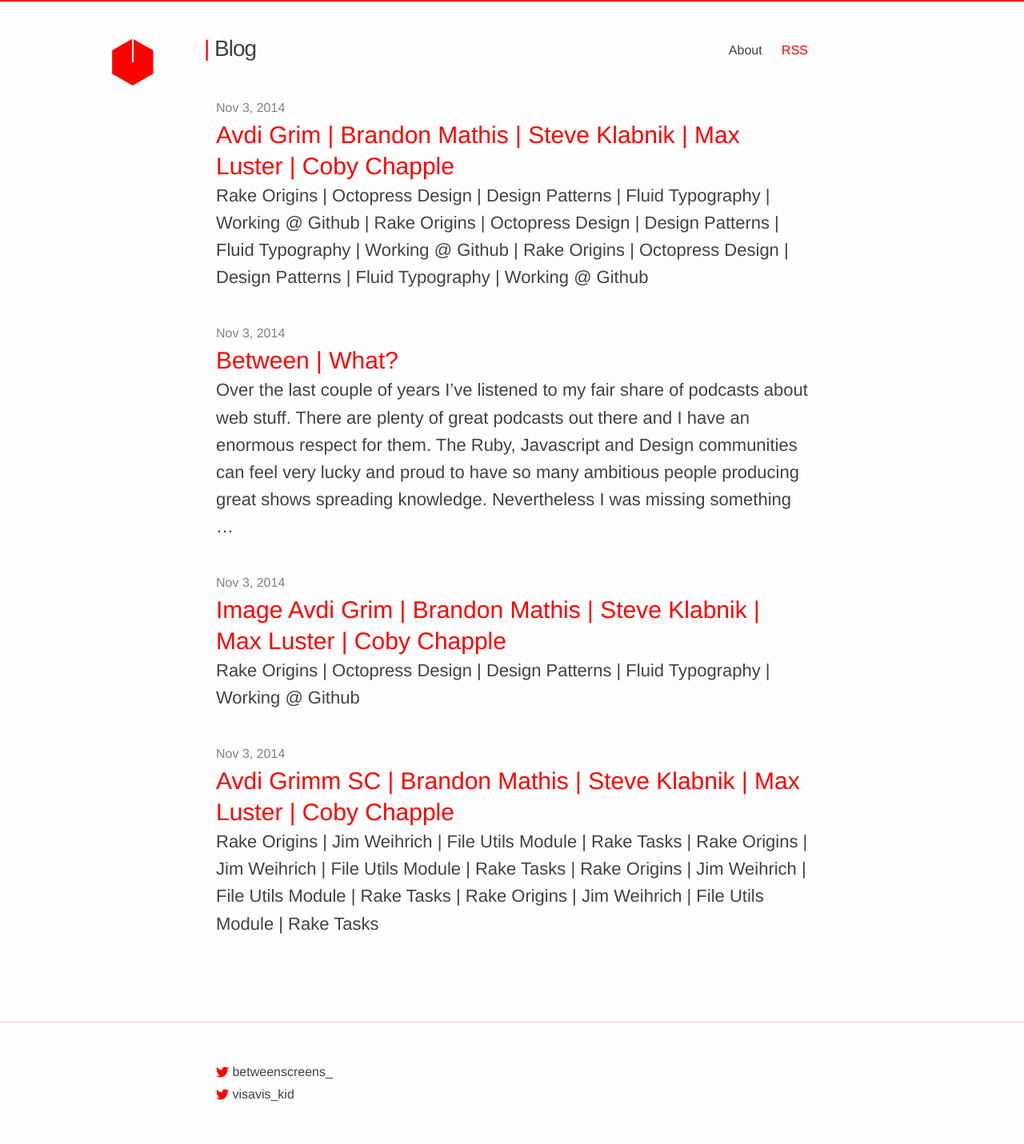
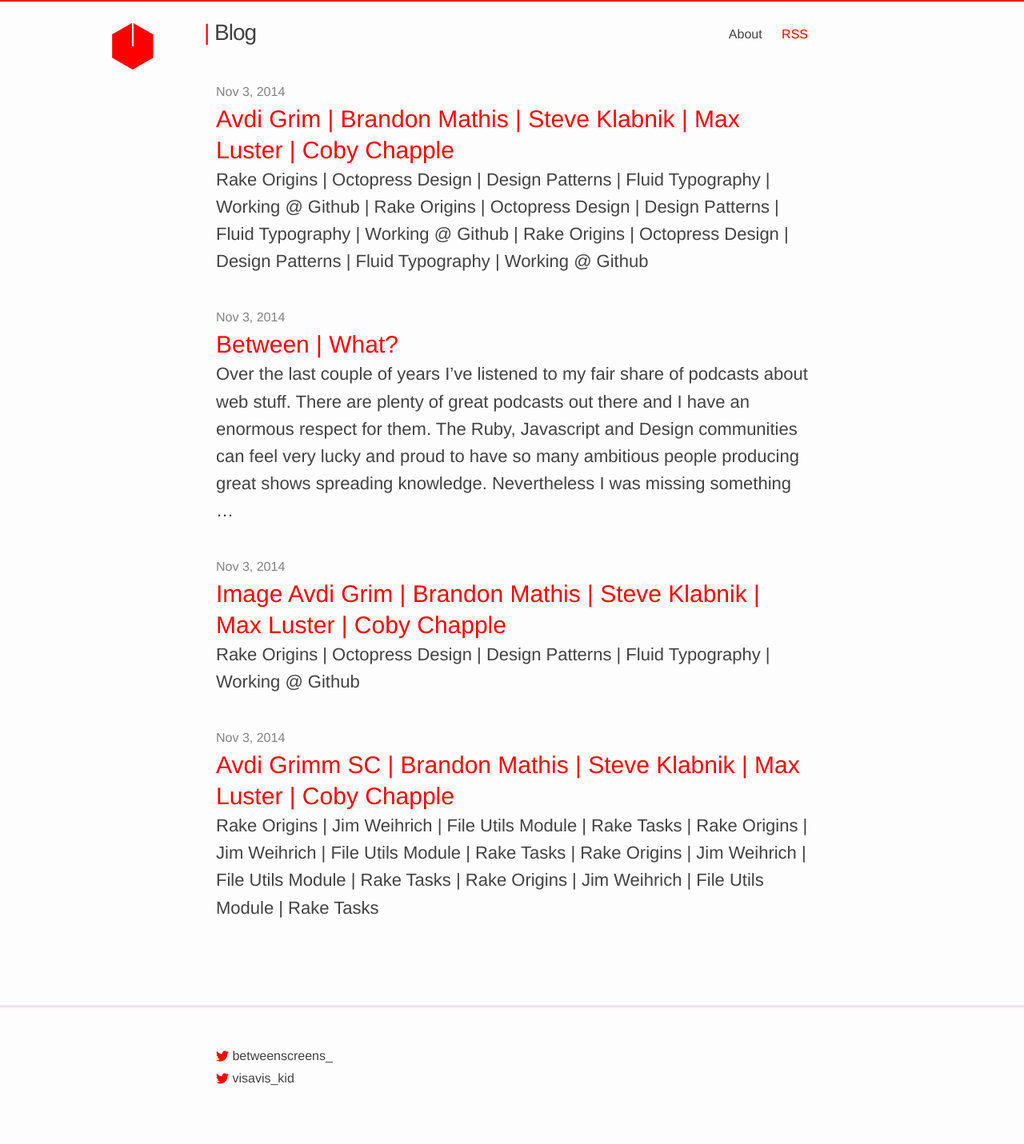
Before and after one commit to vis-kid/between_blog, a Jekyll site: the page built from index.html, in a window 1280 px wide. Shown: the whole page at 80% size. Built offline with Jekyll 4.4.1, drawn with Linux system fonts in a browser that asks for light colours; the list of posts is cut into pages by our own code.

Commit message:
Small adjustments for navigation, logo spacing on small devices

```diff
--- a/_sass/_layout.scss
+++ b/_sass/_layout.scss
@@ -6,6 +6,13 @@
 
     // Positioning context for the mobile navigation icon
     position: relative;
+}
+
+.site-header .wrapper {
+  margin-top: 0px;
+	@include media-query($on-palm) {
+    margin-top: 25px;
+  }
 }
 
 a.site-title {
```
